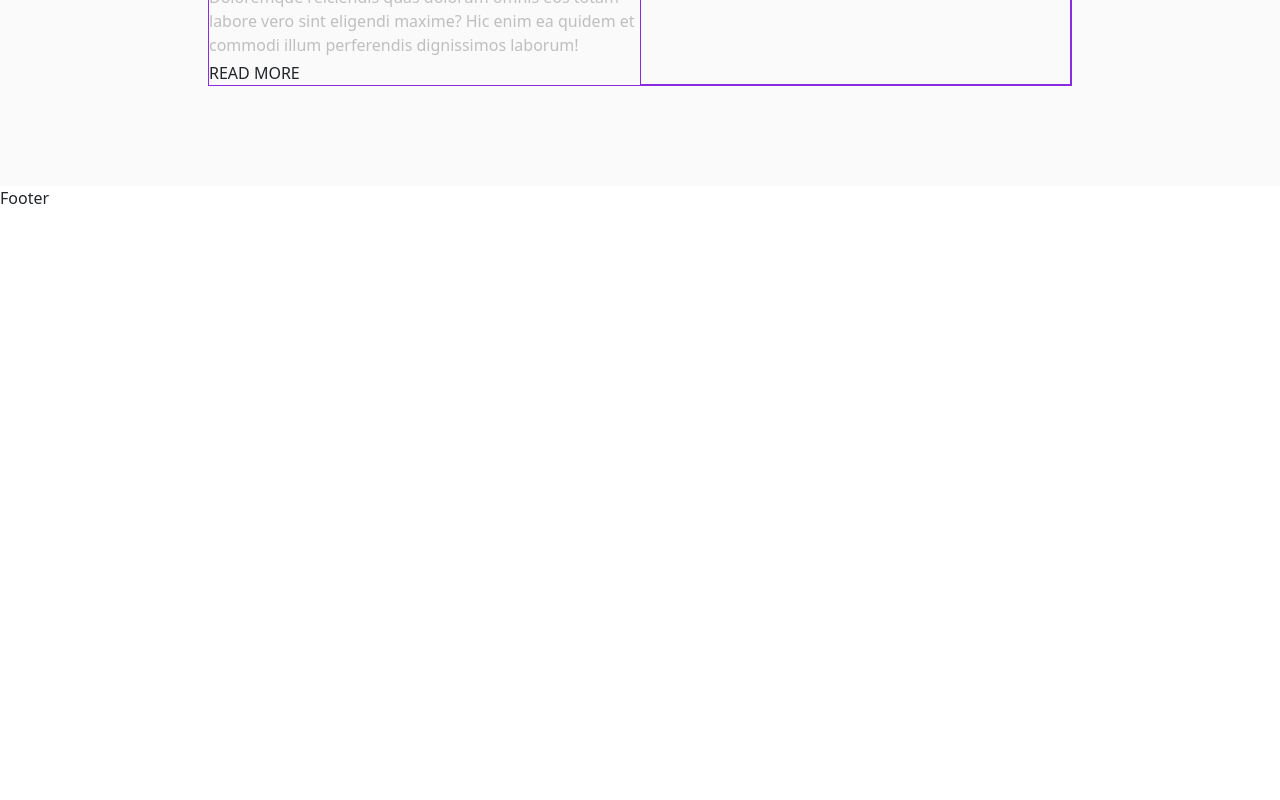
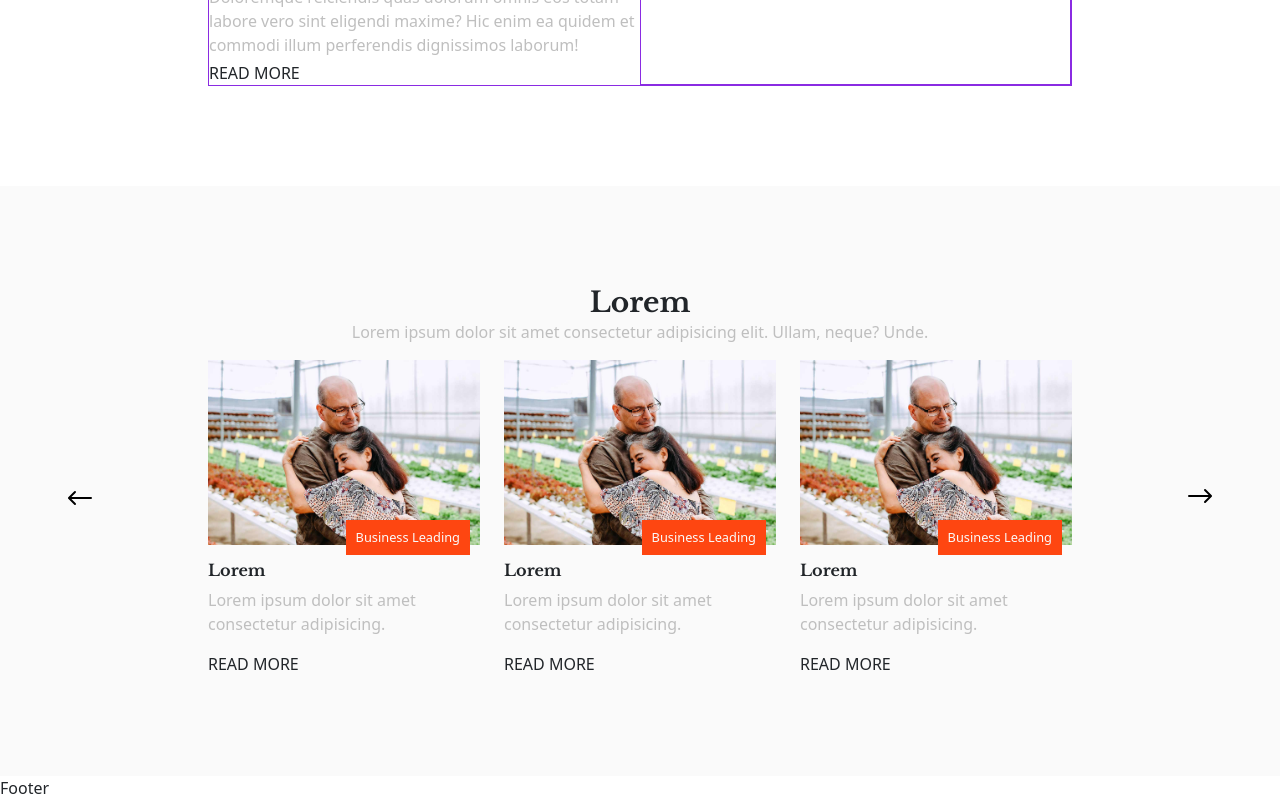
Before and after one commit to SerenaMalusa/proj-html-vuejs, a Vue app: page / in a window 1280 px wide. Shown: the part 2610-3410 px from the top of the page. Before the commit the page ends 2820 px from the top, so only its background shows below. Built offline with nearby package versions, Linux system fonts and the light colour scheme.

Commit message:
feat: add structure for section news

```diff
--- a/src/components/AppMain.vue
+++ b/src/components/AppMain.vue
@@ -20,9 +20,9 @@
 
             <div class="container-l">
 
-                <div class="slider-arrows">
-                    <img class="arrow arrow-right" src="../assets/svg/svg-6.svg" alt="right arrow">
-                    <img class="arrow arrow-left" src="../assets/svg/svg-6.svg" alt="left arrow">
+                <div>
+                    <img class="slider-arrow arrow-right" src="../assets/svg/svg-6.svg" alt="right arrow">
+                    <img class="slider-arrow arrow-left" src="../assets/svg/svg-6.svg" alt="left arrow">
                 </div>
 
                 <div class="container-s">
@@ -167,10 +167,62 @@
 
                     <div class="col-6">
                         <h3 class="text-serif">Lorem</h3>
-                     <p class="text-info mb-1">Lorem, ipsum dolor sit amet consectetur adipisicing elit. Doloremque reiciendis quas dolorum omnis eos totam labore vero sint eligendi maxime? Hic enim ea quidem et commodi illum perferendis dignissimos laborum!</p>
+                        <p class="text-info mb-1">Lorem, ipsum dolor sit amet consectetur adipisicing elit. Doloremque reiciendis quas dolorum omnis eos totam labore vero sint eligendi maxime? Hic enim ea quidem et commodi illum perferendis dignissimos laborum!</p>
                         <a href="#">READ MORE</a>
                     </div>
                     <div class="col-6 debug"></div>
+                </div>
+            </div>
+        </section>
+        <!-- END SECTION LEADER -->
+
+        <!-- SECTION NEWS -->
+        <section class="section-padding" id="news">
+            <div class="container-l">
+
+                <img class="slider-arrow arrow-right" src="../assets/svg/svg-6.svg" alt="right arrow">
+                <img class="slider-arrow arrow-left" src="../assets/svg/svg-6.svg" alt="left arrow">
+
+                <div class="container-s">
+                    <div class="section-title text-center">
+                        <h2 class="text-serif h3 mb-0">Lorem</h2>
+                        <p class="text-info">Lorem ipsum dolor sit amet consectetur adipisicing elit. Ullam, neque? Unde.</p>
+                    </div>
+
+                    <div class="d-flex justify-content-between gap-4">
+                        <div>
+                            <figure>
+                                <img src="../assets/img/h1-blog-img-02.jpg" alt="#">
+                                <span>Business Leading</span>
+                            </figure>
+
+                            <h6 class="text-serif">Lorem</h6>
+                            <p class="text-info">Lorem ipsum dolor sit amet consectetur adipisicing.</p>
+                            <a href="#">READ MORE</a>
+                        </div>
+
+                        <div>
+                            <figure>
+                                <img src="../assets/img/h1-blog-img-02.jpg" alt="#">
+                                <span>Business Leading</span>
+                            </figure>
+
+                            <h6 class="text-serif">Lorem</h6>
+                            <p class="text-info">Lorem ipsum dolor sit amet consectetur adipisicing.</p>
+                            <a href="#">READ MORE</a>
+                        </div>
+                        <div>
+                            <figure>
+                                <img src="../assets/img/h1-blog-img-02.jpg" alt="#">
+                                <span>Business Leading</span>
+                            </figure>
+
+                            <h6 class="text-serif">Lorem</h6>
+                            <p class="text-info">Lorem ipsum dolor sit amet consectetur adipisicing.</p>
+                            <a href="#">READ MORE</a>
+                        </div>
+                    </div>
+
                 </div>
             </div>
         </section>
@@ -210,6 +262,18 @@
             }
 
         }
+
+        .slider-arrow {
+            filter: invert(100%);
+
+            position: absolute;
+            top: 50%;
+
+            &.arrow-right {
+                right:  0;
+            }
+
+        }
     }
 
     #hero {
@@ -236,21 +300,6 @@
         .container-l {
             height: 100%;
             position: relative;
-            .arrow {
-                filter: invert(100%);
-
-                position: absolute;
-                top: 50%;
-
-                &.arrow-right {
-                    left: 100%;
-                }
-
-                &.arrow-left {
-                    transform: rotate(180deg);
-                }
-
-            }
 
             .container-s {
                 height: 100%;
@@ -361,6 +410,29 @@
     }
 
     #leader {
+        background-color: $highlight-bg;
+    }
+
+    #news {
+        .container-l {
+            position: relative;
+        }
+
+        figure {
+            position: relative;
+
+            span {
+                padding: 8px 10px;
+                background-color: $secondary-bg;
+                color: #fafafa;
+                font-size: 0.8rem;
+
+                position: absolute;
+                bottom: -10px;
+                right: 10px;
+            }
+
+        }
 
     }
 
```
